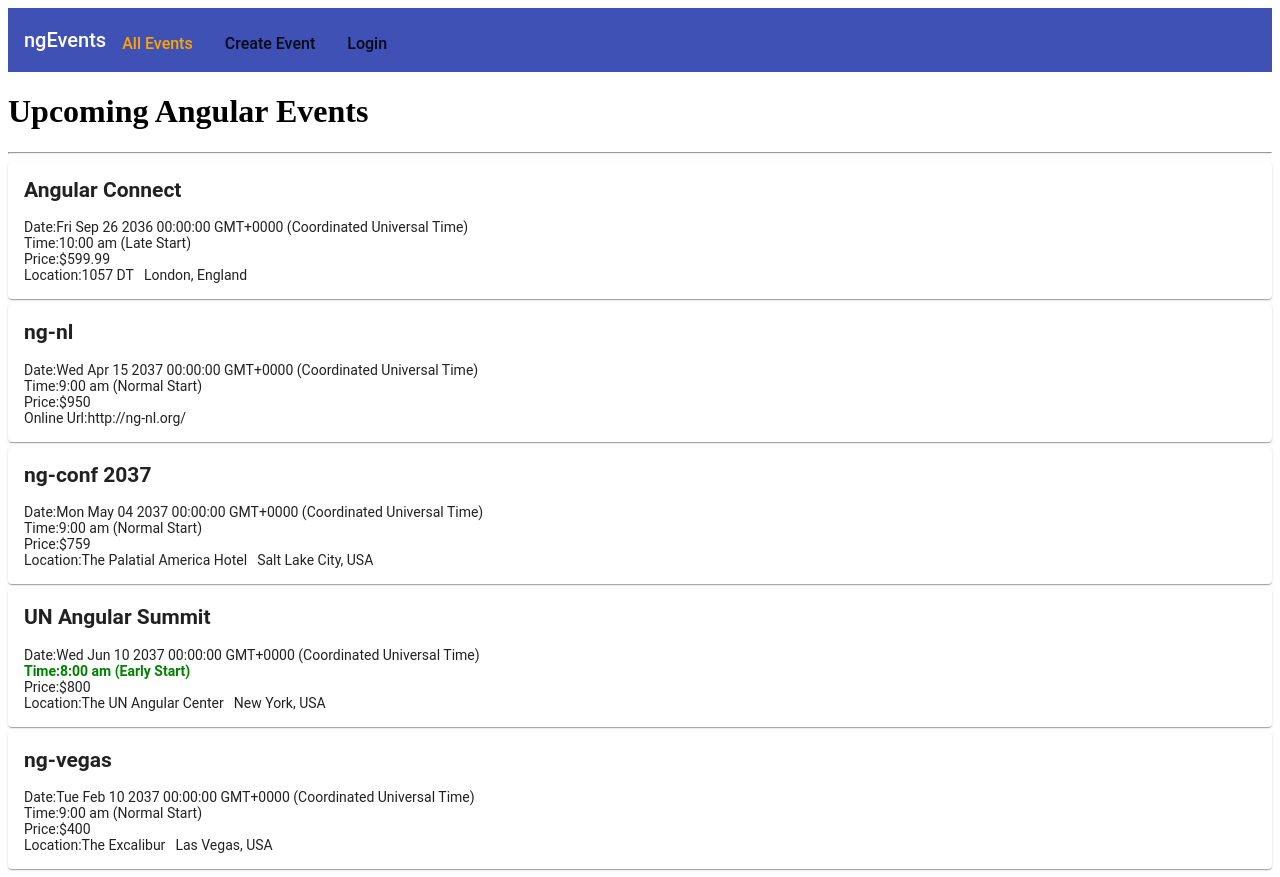
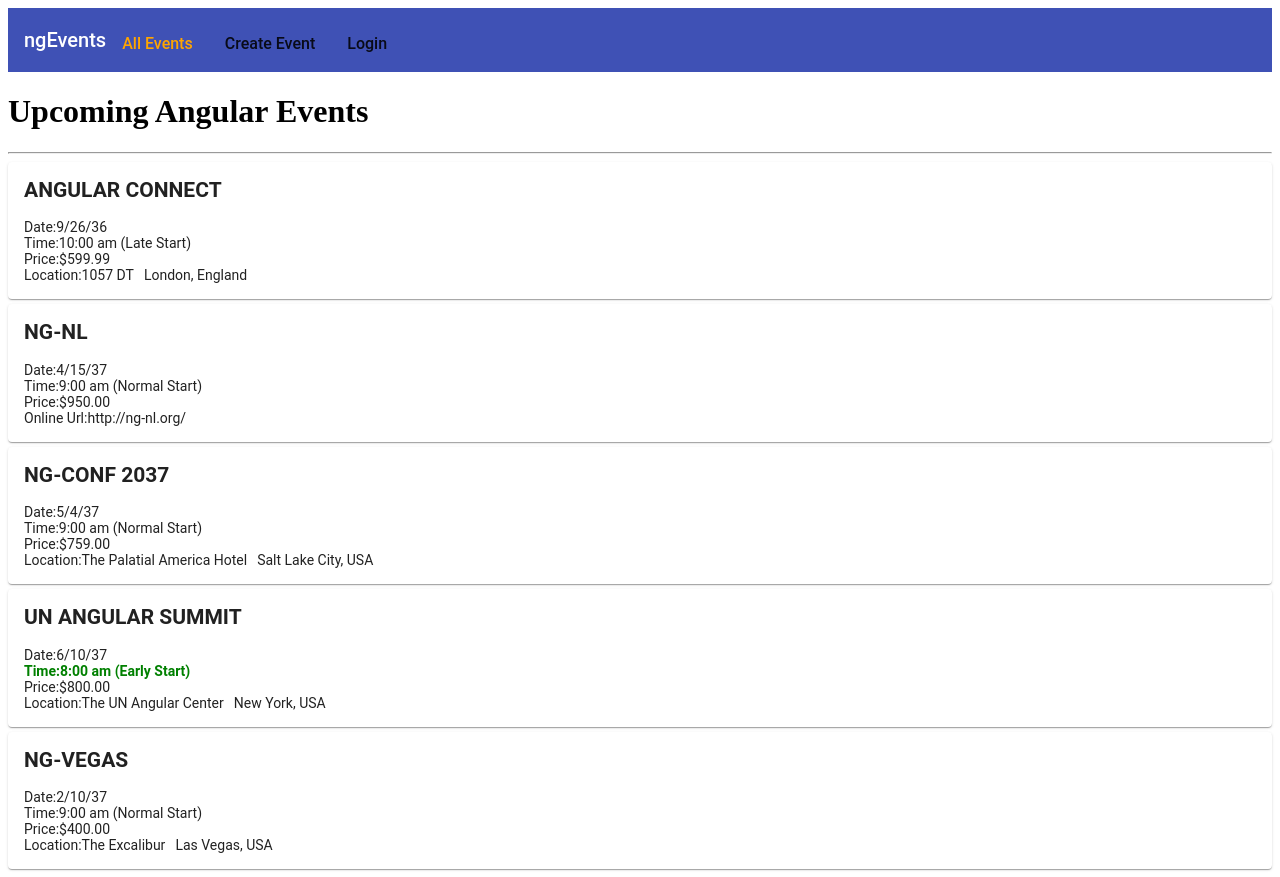
Before and after one commit to achutkiran/Angular-Tutorial-pluralsight, an Angular app: page /events in a window 1280 px wide. Built offline with nearby package versions, Linux system fonts and the light colour scheme.

Commit message:
Built-in pipe like date, currency

```diff
--- a/src/app/events/event-details/event-details.component.html
+++ b/src/app/events/event-details/event-details.component.html
@@ -3,15 +3,15 @@
 
     <div>
         <div>
-            <h2>{{event?.name}}</h2>
+            <h2>{{event?.name | uppercase}}</h2>
         </div>
     </div>
 
     <div>
         <div>
-            <div><strong>Date:</strong> {{event?.date}} </div>
+            <div><strong>Date:</strong> {{event?.date | date:'shortDate'}} </div>
             <div><strong>Time:</strong> {{event?.time}} </div>
-            <div><strong>Price:</strong> {{event?.price}} </div>
+            <div><strong>Price:</strong> {{event?.price | currency:'USD'}} </div>
         </div>
         <div>
             <address>
--- a/src/app/events/event-thumbnail.component.html
+++ b/src/app/events/event-thumbnail.component.html
@@ -1,14 +1,14 @@
 <mat-card [routerLink]="['/events',event.id]" style="margin-bottom: 5px; cursor: pointer">
     <mat-card-content>
-        <h2>{{event?.name}}</h2>
-        <div>Date:{{event?.date}}</div>
+        <h2>{{event?.name | uppercase}}</h2>
+        <div>Date:{{event?.date | date:'shortDate'}}</div>
         <div [ngStyle]="getStartTimeStyle()" [ngSwitch]="event?.time">
             Time:{{event?.time}}
             <span *ngSwitchCase="'8:00 am'">(Early Start)</span>
             <span *ngSwitchCase="'10:00 am'">(Late Start)</span>
             <span *ngSwitchDefault>(Normal Start)</span>
         </div>
-        <div>Price:${{event?.price}}</div>
+        <div>Price:{{event?.price | currency:'USD'}}</div>
         <div *ngIf="event?.location">
             <span>Location:{{event?.location?.address}}</span>
             <span class="pad-left">{{event?.location?.city}}, {{event?.location?.country}}</span>
```
